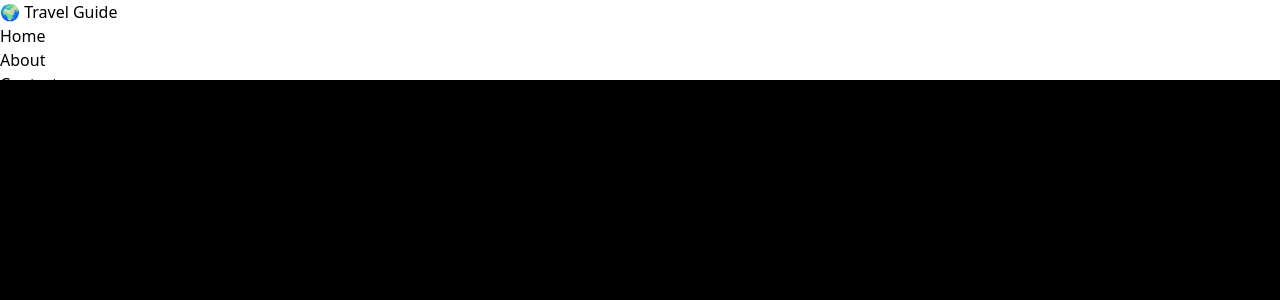
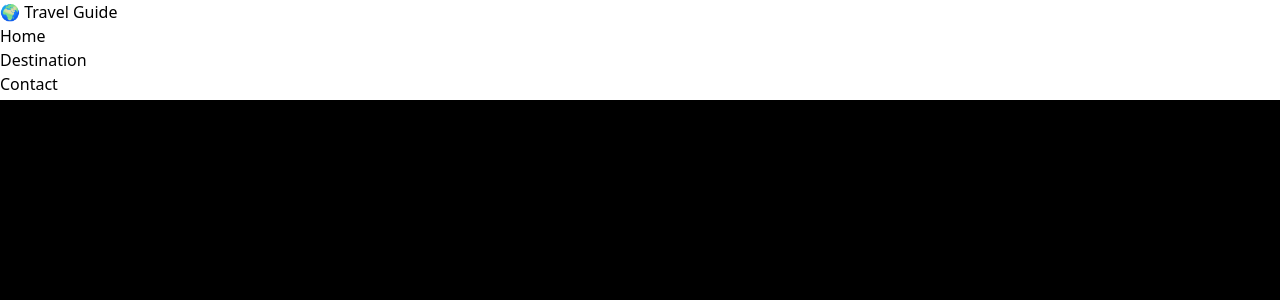
Before and after one commit to HasibCoderLab/simple-website-with-nextjs, a Next.js app: page / in a window 1280 px wide. Shown: the top 300 px of the page. Built offline with nearby package versions, Linux system fonts and the light colour scheme.

Commit message:
feat:change nav  name

```diff
--- a/src/components/Nav.jsx
+++ b/src/components/Nav.jsx
@@ -3,12 +3,12 @@ import React from 'react'
 
 const Nav = () => {
   return (
-    <div className='w-full h-20 bg-white'>
+    <div className='w-full h-25 bg-white'>
         <div>🌍 Travel Guide</div>
         <div>
             <ul>
                 <Link href={"/"}><li>Home</li></Link>
-                <Link href={"/about"}><li>About </li></Link>
+                <Link href={"/about"}><li>Destination  </li></Link>
                 <Link href={"/contact"}><li>Contact </li></Link>
             </ul>
         </div>
```
